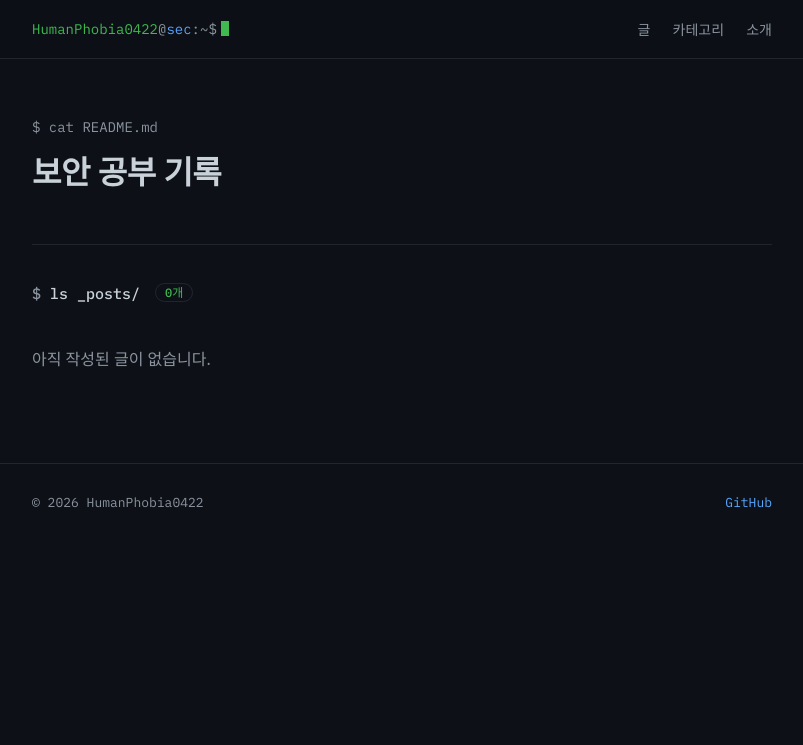
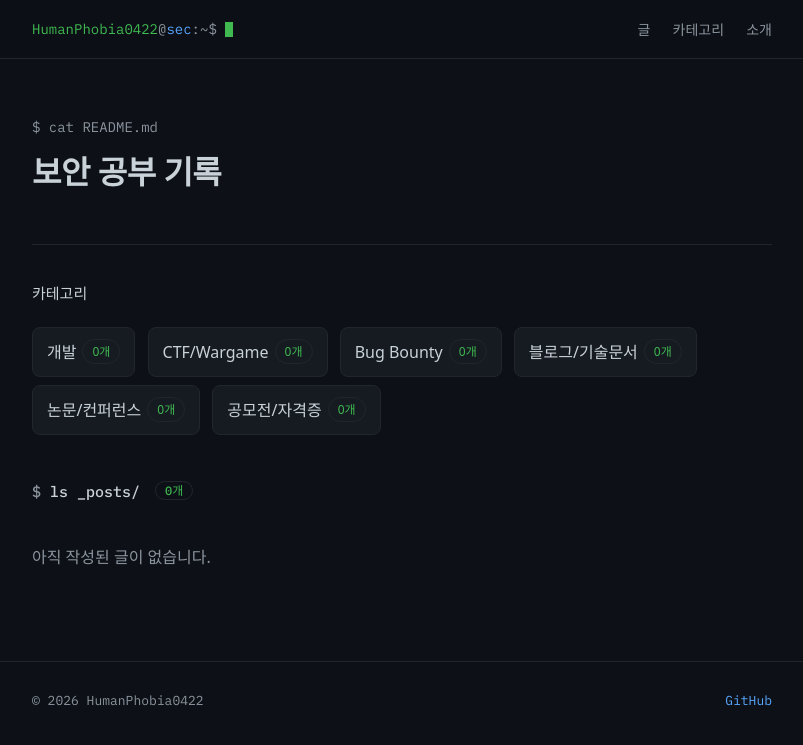
Before and after one commit to HumanPhobia0422/humanphobia0422.github.io, a Jekyll site: the page built from index.html, in a window 1280 px wide. Shown: the top 745 px of the page, without its empty margins (238-1041 px from the left). Built offline with Jekyll 4.4.1, drawn with Linux system fonts in a browser that asks for light colours; some web fonts are replaced.

Commit message:
Add blog categories and interactive flag terminal

```diff
--- a/_config.yml
+++ b/_config.yml
@@ -25,4 +25,10 @@
   - README.md
 
 # 글이 없어도 표시할 카테고리
-category_list: []
+category_list:
+  - "개발"
+  - "CTF/Wargame"
+  - "Bug Bounty"
+  - "블로그/기술문서"
+  - "논문/컨퍼런스"
+  - "공모전/자격증"
--- a/_layouts/default.html
+++ b/_layouts/default.html
@@ -12,15 +12,28 @@
 </head>
 <body>
   <header class="site-header">
-    <div class="wrap">
-      <a class="site-logo" href="{{ '/' | relative_url }}">
-        <span class="prompt-user">{{ site.author }}</span><span class="prompt-at">@</span><span class="prompt-host">sec</span><span class="prompt-path">:~$</span><span class="cursor" aria-hidden="true"></span>
-      </a>
+    <div class="wrap header-row">
+      <div class="terminal-prompt">
+        <a class="site-logo" href="{{ '/' | relative_url }}" aria-label="홈으로 이동">
+          <span class="prompt-user">{{ site.author }}</span><span class="prompt-at">@</span><span class="prompt-host">sec</span><span class="prompt-path">:~$</span>
+        </a>
+        <form class="terminal-form" aria-label="블로그 터미널">
+          <label class="terminal-command-field">
+            <span class="sr-only">터미널 명령어 입력</span>
+            <input class="terminal-input" type="text" name="command" aria-label="터미널 명령어" placeholder=" " autocomplete="off" autocapitalize="off" spellcheck="false" enterkeyhint="send">
+            <span class="cursor" aria-hidden="true"></span>
+          </label>
+          <button class="sr-only" type="submit">명령어 실행</button>
+        </form>
+      </div>
       <nav class="site-nav">
         <a href="{{ '/' | relative_url }}">글</a>
         <a href="{{ '/categories/' | relative_url }}">카테고리</a>
         <a href="{{ '/about/' | relative_url }}">소개</a>
       </nav>
+    </div>
+    <div class="terminal-output" role="region" aria-label="터미널 실행 결과" tabindex="0" hidden>
+      <ol class="wrap terminal-history" role="log" aria-live="polite" aria-relevant="additions"></ol>
     </div>
   </header>
 
@@ -34,5 +47,6 @@
       <a href="https://github.com/{{ site.author }}" rel="noopener">GitHub</a>
     </div>
   </footer>
+  <script src="{{ '/assets/js/terminal.js' | relative_url }}?v={{ site.time | date: '%s' }}" defer></script>
 </body>
 </html>
--- a/assets/css/style.css
+++ b/assets/css/style.css
@@ -50,11 +50,15 @@
   top: 0;
   z-index: 10;
 }
-.site-header .wrap {
+.site-header .header-row {
   display: flex;
   align-items: center;
   justify-content: space-between;
-  height: 58px;
+  min-height: 58px;
+  flex-wrap: wrap;
+  gap: 8px 16px;
+  padding-top: 10px;
+  padding-bottom: 10px;
 }
 .site-logo {
   font-family: var(--font-mono);
@@ -352,7 +356,7 @@
 .empty-state { padding: 18px 0; color: var(--text-dim); }
 .category-group h2 { scroll-margin-top: 80px; }
 @media (max-width: 560px) {
-  .site-header .wrap { height: auto; min-height: 58px; flex-wrap: wrap; gap: 8px 16px; padding-top: 10px; padding-bottom: 10px; }
+  .site-header .header-row { height: auto; min-height: 58px; flex-wrap: wrap; gap: 8px 16px; padding-top: 10px; padding-bottom: 10px; }
   .site-nav a:first-child { margin-left: 0; }
 }
 
@@ -367,3 +371,57 @@
   border: 1px solid var(--line);
   border-radius: 50%;
 }
+
+/* ---------- 상단 터미널 ---------- */
+.sr-only {
+  position: absolute;
+  width: 1px;
+  height: 1px;
+  padding: 0;
+  margin: -1px;
+  overflow: hidden;
+  clip-path: inset(50%);
+  white-space: nowrap;
+  border: 0;
+}
+.terminal-prompt {
+  display: flex;
+  align-items: center;
+  flex: 1 1 auto;
+  min-width: 0;
+  max-width: 100%;
+}
+.terminal-prompt .site-logo { flex-shrink: 0; }
+.terminal-form { min-width: 0; margin: 0; }
+.terminal-command-field { display: flex; align-items: center; cursor: text; }
+.terminal-input {
+  width: 1ch;
+  min-width: 1ch;
+  max-width: 100%;
+  padding: 0 0 0 4px;
+  border: 0;
+  border-radius: 0;
+  background: transparent;
+  color: var(--text);
+  caret-color: var(--accent);
+  font-family: var(--font-mono);
+  font-size: 14px;
+  line-height: 1.75;
+}
+.terminal-input:focus { outline: none; }
+.terminal-form:focus-within { box-shadow: 0 1px var(--accent); }
+.terminal-input:focus + .cursor,
+.terminal-input:not(:placeholder-shown) + .cursor { display: none; }
+.terminal-command-field .cursor { margin-left: 0; }
+.terminal-output { max-height: 180px; overflow-y: auto; border-top: 1px solid var(--line); }
+.terminal-output[hidden] { display: none; }
+.terminal-history { list-style: none; padding-top: 10px; padding-bottom: 10px; }
+.terminal-history li { margin-bottom: 10px; }
+.terminal-history li:last-child { margin-bottom: 0; }
+.terminal-command { color: var(--text-dim); overflow-wrap: anywhere; }
+.terminal-history, .terminal-history pre {
+  font-family: var(--font-mono);
+  font-size: 13px;
+  line-height: 1.6;
+}
+.terminal-history pre { margin: 0; white-space: pre-wrap; overflow-wrap: anywhere; }
--- /dev/null
+++ b/assets/js/terminal.js
@@ -0,0 +1,49 @@
+(() => {
+  const form = document.querySelector('.terminal-form');
+  if (!form) return;
+
+  const input = form.querySelector('.terminal-input');
+  const output = document.querySelector('.terminal-output');
+  const history = output.querySelector('.terminal-history');
+
+  input.addEventListener('input', () => {
+    input.style.width = `${Math.max(1, Math.min(input.value.length + 1, 30))}ch`;
+  });
+
+  form.addEventListener('submit', (event) => {
+    event.preventDefault();
+    const command = input.value.trim();
+    if (!command) return;
+
+    const normalized = command.replace(/\s+/g, ' ');
+    if (normalized === 'clear') {
+      history.replaceChildren();
+      output.hidden = true;
+    } else {
+      let response;
+      if (normalized === 'ls') {
+        response = 'flag.txt';
+      } else if (normalized === 'cat flag.txt') {
+        response = '축하합니다 flag를 얻으셨어요!';
+      } else {
+        response = '명령어를 찾을 수 없습니다. ls 또는 cat flag.txt를 입력해 보세요.';
+      }
+
+      const entry = document.createElement('li');
+      const prompt = document.createElement('div');
+      prompt.className = 'terminal-command';
+      prompt.textContent = `$ ${command}`;
+      const result = document.createElement('pre');
+      result.textContent = response;
+      entry.append(prompt, result);
+      history.append(entry);
+      while (history.children.length > 12) history.firstElementChild.remove();
+      output.hidden = false;
+      output.scrollTop = output.scrollHeight;
+    }
+
+    input.value = '';
+    input.style.width = '1ch';
+    input.focus();
+  });
+})();
```
